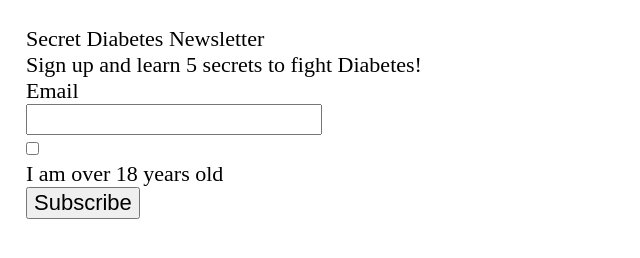
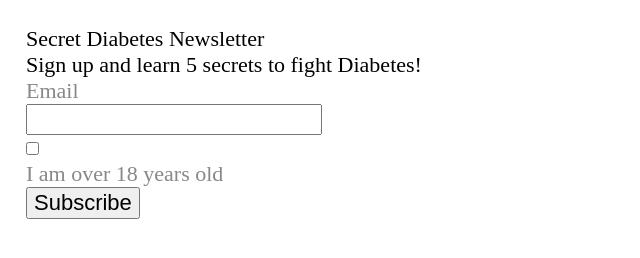
Before and after one commit to syousef2/ITMD-362-Lab-3, a plain HTML site: page index.html in a window 1280 px wide. Shown: the whole page, without its empty margins (0-640 px from the left). Drawn offline with nearby package versions, Linux system fonts and the light colour scheme.

Commit message:
Update screen.css

```diff
--- a/css/screen.css
+++ b/css/screen.css
@@ -200,6 +200,7 @@ html {
 
 label {
   display: block;
+  color: #888888
 }
 
 /* ===== LAYOUT STYLES ====== */
```
